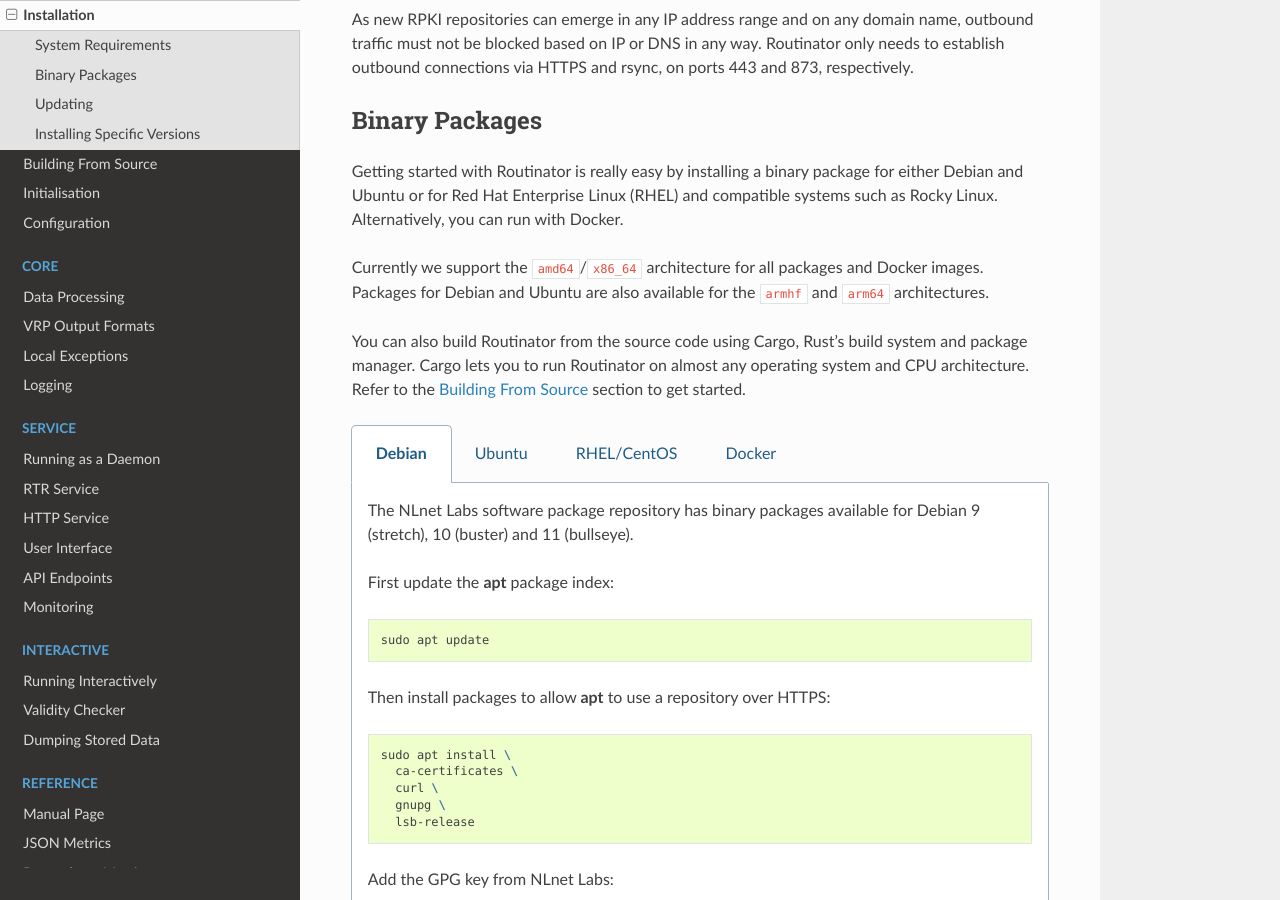
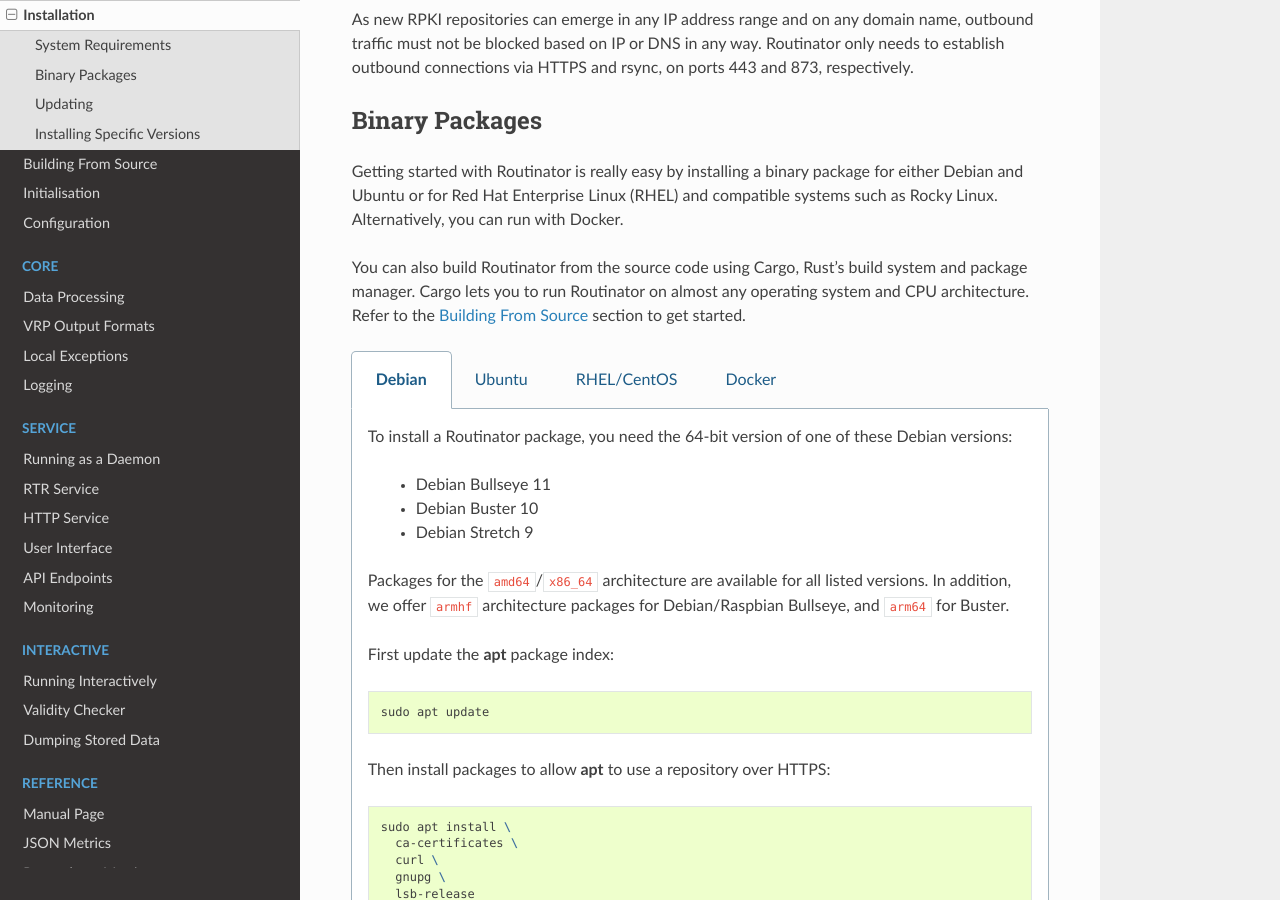
Before and after one commit to NLnetLabs/routinator, a Sphinx documentation site: the page built from doc/manual/source/installation.rst, in a window 1280 px wide and 900 px high, scrolled down 304 px. Built offline with Sphinx 7.4.7 and the Read the Docs theme 2.0.0, drawn with Linux system fonts in a browser that asks for light colours.

Commit message:
Describe supported archs

```diff
--- a/doc/manual/source/installation.rst
+++ b/doc/manual/source/installation.rst
@@ -22,10 +22,6 @@
 compatible systems such as Rocky Linux. Alternatively, you can run with
 Docker.
 
-Currently we support the ``amd64``/``x86_64`` architecture for all packages
-and Docker images. Packages for Debian and Ubuntu are also available for the
-``armhf`` and ``arm64`` architectures.
-
 You can also build Routinator from the source code using Cargo, Rust's build
 system and package manager. Cargo lets you to run Routinator on almost any
 operating system and CPU architecture. Refer to the :doc:`building` section
@@ -35,8 +31,16 @@
 
    .. group-tab:: Debian
 
-       The NLnet Labs software package repository has binary packages
-       available for Debian 9 (stretch), 10 (buster) and 11 (bullseye).
+       To install a Routinator package, you need the 64-bit version of one of
+       these Debian versions:
+
+         -  Debian Bullseye 11
+         -  Debian Buster 10
+         -  Debian Stretch 9
+
+       Packages for the ``amd64``/``x86_64`` architecture are available for
+       all listed versions. In addition, we offer ``armhf`` architecture
+       packages for Debian/Raspbian Bullseye, and ``arm64`` for Buster.
 
        First update the :program:`apt` package index:
 
@@ -116,9 +120,14 @@
 
    .. group-tab:: Ubuntu
 
-       The NLnet Labs software package repository has binary packages
-       available for Ubuntu 16.x (Xenial Xerus), 18.x (Bionic Beaver) and
-       20.x (Focal Fossa).
+       To install a Routinator package, you need the 64-bit version of one of
+       these Ubuntu versions:
+
+         - Ubuntu Focal 20.04 (LTS)
+         - Ubuntu Bionic 18.04 (LTS)
+         - Ubuntu Xenial 16.04 (LTS)
+
+       Packages are available for the ``amd64``/``x86_64`` architecture only.
 
        First update the :program:`apt` package index:
 
@@ -198,9 +207,9 @@
 
    .. group-tab:: RHEL/CentOS
 
-       The NLnet Labs software package repository has binary packages
-       available for RHEL 7 and 8 and compatible operating system such as
-       Rocky Linux.
+       To install a Routinator package, you need a maintained version of RHEL
+       7 or 8, or compatible operating system such as Rocky Linux. Packages
+       are available for the ``amd64``/``x86_64`` architecture only.
 
        First create a file named :file:`/etc/yum.repos.d/nlnetlabs.repo`,
        enter this configuration and save it:
@@ -259,6 +268,9 @@
           sudo journalctl --unit=routinator
 
    .. group-tab:: Docker
+
+       Routinator Docker images are built with Alpine Linux for
+       ``amd64``/``x86_64`` architecture.
 
        Due to the impracticality of complying with terms and conditions in an
        unsupervised Docker environment, before launching the container it is
```
